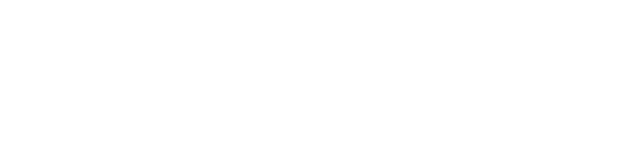
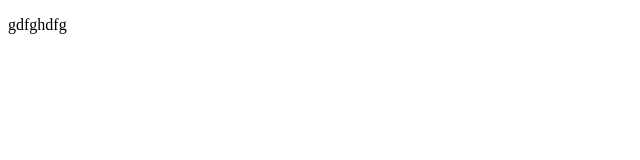
Before and after one commit to Lankavijay/access, a plain HTML site: page index.html in a window 1280 px wide. Shown: the full height of the page, 0-640 px from the left. Drawn offline with Linux system fonts and the light colour scheme.

Commit message:
line added

```diff
--- a/index.html
+++ b/index.html
@@ -6,6 +6,6 @@
     <title>Document</title>
 </head>
 <body>
-
+    <p>gdfghdfg</p>
 </body>
 </html>
--- /dev/null
+++ b/style.css
@@ -0,0 +1,3 @@
+body {
+    font:bolder
+}
```
